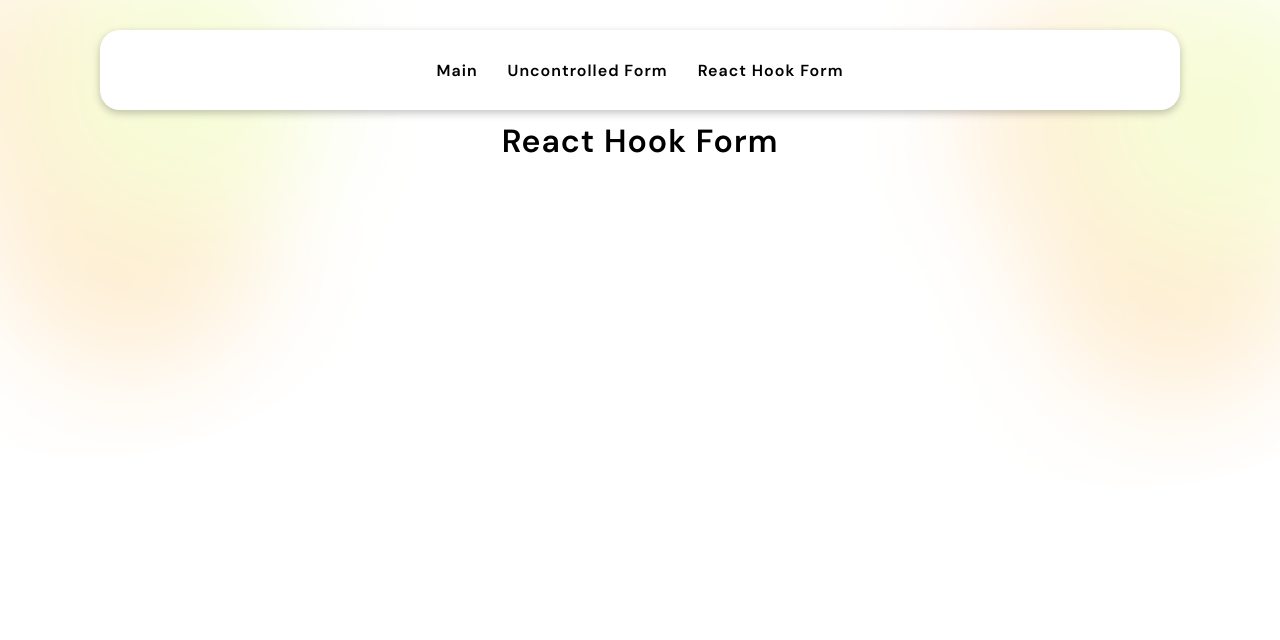
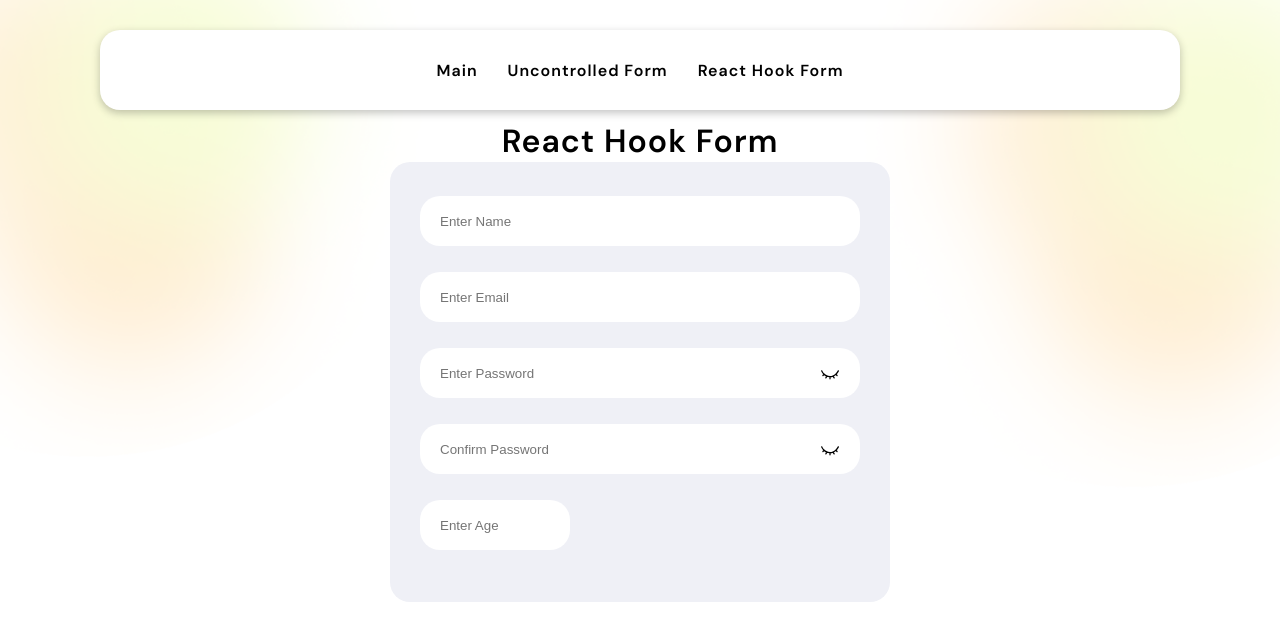
Before and after one commit to ValeriyaGlx/RS-React-Course, a React (Vite) app: page /react-hook-form in a window 1280 px wide. Shown: the top 640 px of the page. Built offline with nearby package versions, Linux system fonts and the light colour scheme.

Commit message:
feat: create hook forms form

```diff
--- a/package.json
+++ b/package.json
@@ -14,11 +14,13 @@
     "coverage": "npx jest --coverage"
   },
   "dependencies": {
+    "@hookform/resolvers": "^3.3.2",
     "@reduxjs/toolkit": "^1.9.7",
     "jest-environment-jsdom": "^29.7.0",
     "node-fetch": "^2.7.0",
     "react": "^18.2.0",
     "react-dom": "^18.2.0",
+    "react-hook-form": "^7.48.2",
     "react-redux": "^8.1.3",
     "react-router-dom": "^6.18.0",
     "yup": "^1.3.2"
--- a/src/components/pages/ReactHookForm/ReactHookForm.tsx
+++ b/src/components/pages/ReactHookForm/ReactHookForm.tsx
@@ -1,5 +1,12 @@
+import ReactHookFormWidget from '../../widgets/ReactHookFormWidget/ReactHookFormWidget';
+
 const ReactHookForm = () => {
-  return <h1>React Hook Form</h1>;
+  return (
+    <>
+      <h1>React Hook Form</h1>
+      <ReactHookFormWidget />
+    </>
+  );
 };
 
 export default ReactHookForm;
--- a/src/components/shared/UI/ValidationInput/ValidationInput.tsx
+++ b/src/components/shared/UI/ValidationInput/ValidationInput.tsx
@@ -1,13 +1,23 @@
 import { FC, MutableRefObject, useState } from 'react';
+import { UseFormRegister } from 'react-hook-form';
 
 import { IInputValidation } from '../../../../types/types';
-import { useAppSelector } from '../../../App/store/hooks';
 
 import styles from './ValidationInput.module.css';
 import PasswordType from './PasswordType/PasswordType';
 
+interface FormData {
+  name: string;
+  email: string;
+  password: string | undefined;
+  confirmPassword: string | undefined;
+  age: number;
+}
+
 interface InputValidationProps extends IInputValidation {
-  inputRef: MutableRefObject<HTMLInputElement | null>;
+  inputRef: MutableRefObject<HTMLInputElement | null> | null;
+  errorMessage: string | undefined | null;
+  register: UseFormRegister<FormData> | null;
 }
 
 const ValidationInput: FC<InputValidationProps> = ({
@@ -16,11 +26,10 @@ const ValidationInput: FC<InputValidationProps> = ({
   inputName,
   min,
   inputRef,
+  errorMessage,
+  register,
 }) => {
   const [passwordType, setPasswordType] = useState('password');
-  const errorMessage = useAppSelector(
-    (state) => state.uncontrolledFormWidgetReducer[inputName].validationError
-  );
 
   return (
     <div
@@ -37,6 +46,7 @@ const ValidationInput: FC<InputValidationProps> = ({
           defaultValue=""
           min={type === 'number' ? min : undefined}
           ref={inputRef}
+          {...(register ? { ...register(inputName as keyof FormData) } : '')}
         />
         {type === 'password' && (
           <PasswordType setPasswordType={setPasswordType} />
--- /dev/null
+++ b/src/components/widgets/ReactHookFormWidget/ReactHookFormWidget.module.css
@@ -0,0 +1,9 @@
+.form {
+  width: 500px;
+  background-color: #eff0f6;
+  padding: 30px;
+  border-radius: 20px;
+  display: flex;
+  justify-content: space-between;
+  flex-wrap: wrap;
+}
--- a/src/components/widgets/ReactHookFormWidget/ReactHookFormWidget.tsx
+++ b/src/components/widgets/ReactHookFormWidget/ReactHookFormWidget.tsx
@@ -0,0 +1,52 @@
+import { useForm, UseFormRegister } from 'react-hook-form';
+import { yupResolver } from '@hookform/resolvers/yup';
+
+import { INPUT_TYPES } from '../../shared/constants/constants';
+import ValidationInput from '../../shared/UI/ValidationInput/ValidationInput';
+
+import styles from './ReactHookFormWidget.module.css';
+import validationSchema from './utils/validationSchema';
+
+interface FormData {
+  name: string;
+  email: string;
+  password: string | undefined;
+  confirmPassword: string | undefined;
+  age: number;
+}
+
+const ReactHookFormWidget = () => {
+  const {
+    register,
+    handleSubmit,
+    formState: { errors },
+    reset,
+  } = useForm({
+    resolver: yupResolver(validationSchema),
+    mode: 'onBlur',
+  });
+
+  const onSubmit = () => {
+    console.log('submit');
+
+    reset();
+  };
+
+  return (
+    <form className={styles.form} onSubmit={handleSubmit(onSubmit)} noValidate>
+      {INPUT_TYPES.map(({ type, inputName, placeholder }) => (
+        <ValidationInput
+          key={Math.random()}
+          inputRef={null}
+          errorMessage={errors[inputName as keyof FormData]?.message}
+          register={register as UseFormRegister<FormData>}
+          type={type}
+          placeholder={placeholder}
+          inputName={inputName}
+        />
+      ))}
+    </form>
+  );
+};
+
+export default ReactHookFormWidget;
--- /dev/null
+++ b/src/components/widgets/ReactHookFormWidget/utils/validationSchema.ts
@@ -0,0 +1,24 @@
+import * as yup from 'yup';
+
+import {
+  ageValidationSchema,
+  // countryValidationSchema,
+  emailValidationSchema,
+  nameValidationSchema,
+  passwordValidationSchema,
+} from '../../UncontrollesFormWidget/utils/validationSchema';
+
+const validationSchema = yup.object({
+  name: nameValidationSchema,
+  email: emailValidationSchema,
+  password: passwordValidationSchema.fields.password as yup.StringSchema,
+  confirmPassword: passwordValidationSchema.fields
+    .confirmPassword as yup.StringSchema,
+  age: ageValidationSchema,
+  // country: countryValidationSchema,
+  // image: fileValidationSchema,
+});
+
+// emptyFieldValidationSchema
+
+export default validationSchema;
--- a/src/components/widgets/UncontrollesFormWidget/UncontrolledFormWidget.tsx
+++ b/src/components/widgets/UncontrollesFormWidget/UncontrolledFormWidget.tsx
@@ -99,6 +99,10 @@ const UncontrolledFormWidget = () => {
           placeholder={placeholder}
           inputName={inputName}
           inputRef={inputRefs[index]}
+          errorMessage={useAppSelector(
+            (state) =>
+              state.uncontrolledFormWidgetReducer[inputName].validationError
+          )}
         />
       ))}
       <GenderFieldset onGenderChange={onGenderChange} />
```
Also changed, not shown: .eslintrc.cjs, 1 other file (tests, documents, lock files or other folders).
